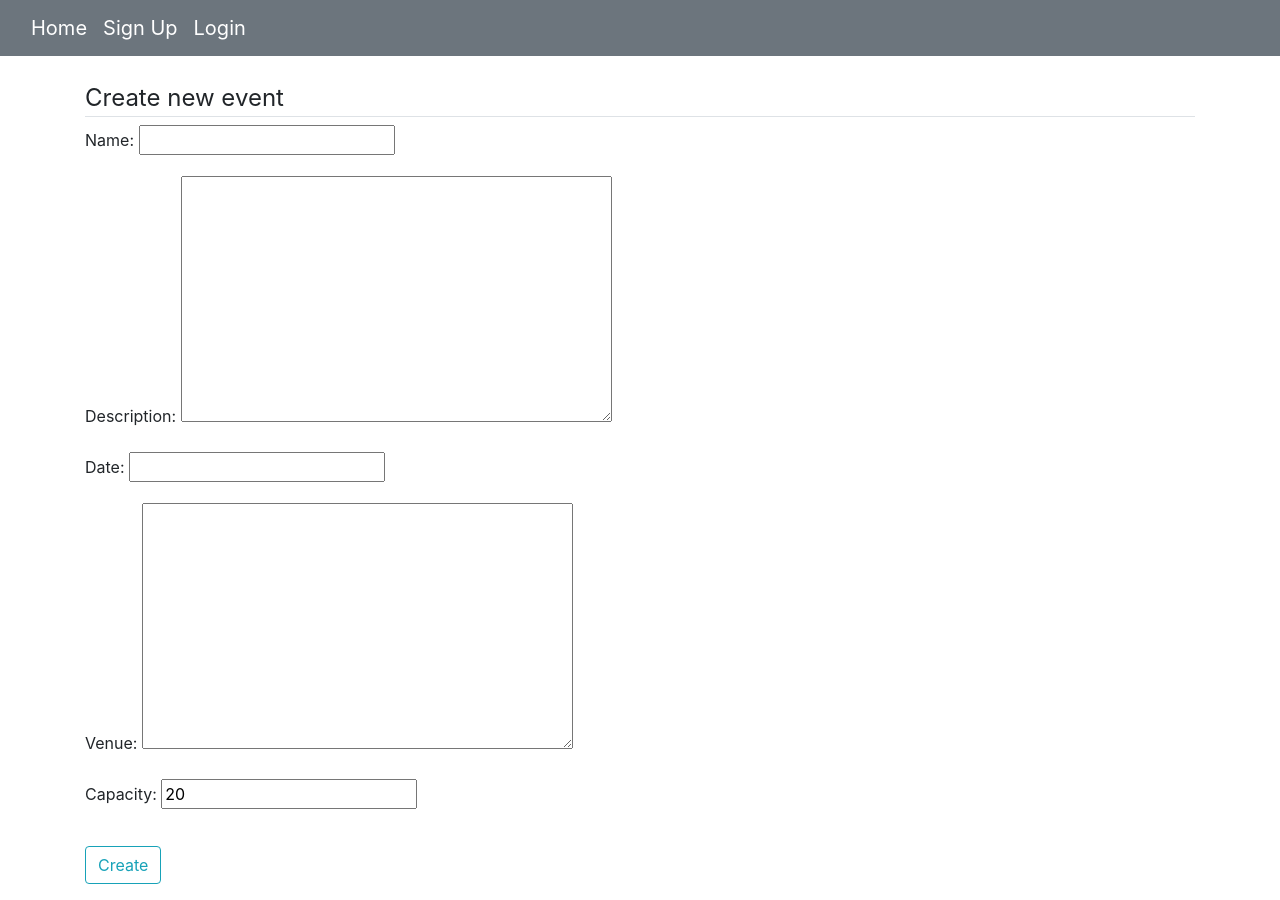
After one commit to gabrielecorbettabg/event_manager, a Django app: page /event/create/ in a window 1280 px wide. The commit adds this page. Run offline with Django 3.2, Linux system fonts and the light colour scheme; some libraries are stand-ins or nearby versions.

Commit message:
Create event logic

```diff
--- a/event_manager/event_manager/templates/base.html
+++ b/event_manager/event_manager/templates/base.html
@@ -19,6 +19,7 @@
           <li><a class="navbar-brand" href="{% url 'sign-up' %}">Sign Up</a></li>
           <li><a class="navbar-brand" href="{% url 'login' %}">Login</a></li>
           {% else %}
+          <li><a class="navbar-brand" href="{% url 'event-create' %}">Create Event</a></li>
           <li><a class="navbar-brand" href="{% url 'logout' %}">Logout</a></li>
           {% endif %}
         </ul>
--- a/event_manager/events/models.py
+++ b/event_manager/events/models.py
@@ -1,6 +1,7 @@
 from django.db import models
 from django.contrib.auth.models import User
 from django.core.validators import MinValueValidator, MaxValueValidator
+from django.urls import reverse
 
 
 class Event(models.Model):
@@ -23,3 +24,6 @@ class Event(models.Model):
         if len(self.attendees.all()) < self.capacity:
             return False
         return True
+
+    def get_absolute_url(self):
+        return reverse('event-detail', kwargs={'pk': self.pk})
--- /dev/null
+++ b/event_manager/events/templates/events/event_form.html
@@ -0,0 +1,15 @@
+{% extends "base.html" %}
+{% block content %}
+<div class="content-section">
+    <form method="POST">
+        {% csrf_token %}
+        <fieldset class="form-group">
+            <legend class="border-bottom">Create new event</legend>
+            {{form.as_p}}
+        </fieldset>
+        <div class="form-group">
+            <button class="btn btn-outline-info" type="submit">Create</button>
+        </div>
+    </form>
+</div>
+{% endblock %}
--- a/event_manager/events/urls.py
+++ b/event_manager/events/urls.py
@@ -1,8 +1,9 @@
 from django.urls import path
 
-from .views import EventListView, EventDetailView
+from .views import EventListView, EventDetailView, EventCreateView
 
 urlpatterns = [
     path('', EventListView.as_view(), name='home'),
     path('event/<int:pk>/', EventDetailView.as_view(), name='event-detail'),
+    path('event/create/', EventCreateView.as_view(), name='event-create')
 ]
--- a/event_manager/events/views.py
+++ b/event_manager/events/views.py
@@ -1,15 +1,25 @@
 from django.shortcuts import render
-from django.views.generic import ListView, DetailView
+from django.views.generic import ListView, DetailView, CreateView
 
 from .models import Event
 
 
 class EventListView(ListView):
     model = Event
-    template_name = "events/home.html"
-    context_object_name = "events"
-    ordering = ["date"]
+    template_name = 'events/home.html'
+    context_object_name = 'events'
+    ordering = ['date']
 
 
 class EventDetailView(DetailView):
     model = Event
+
+
+class EventCreateView(CreateView):
+    model = Event
+    fields = ['name', 'description', 'date', 'venue', 'capacity']
+
+    def form_valid(self, form):
+        # set creating user as organizer
+        form.instance.organizer = self.request.user
+        return super().form_valid(form)
```
